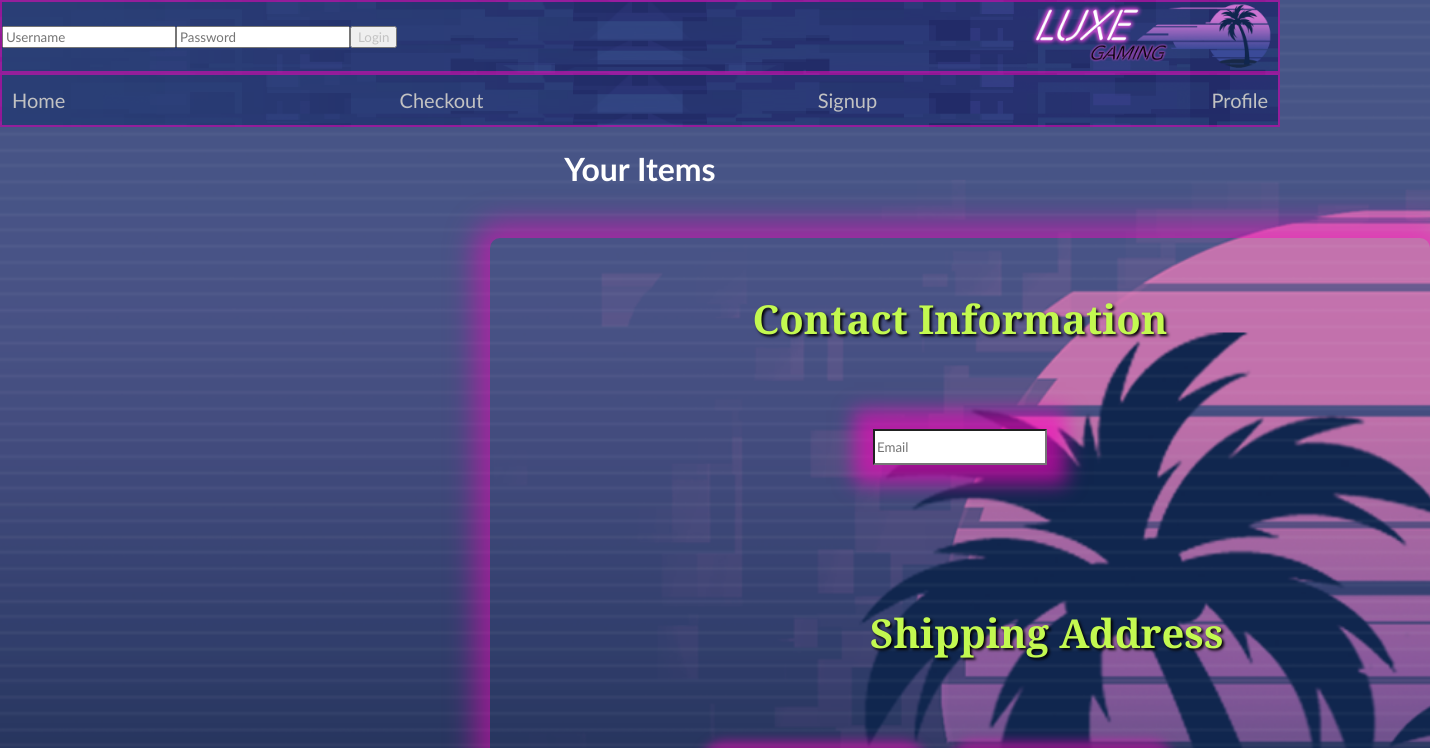
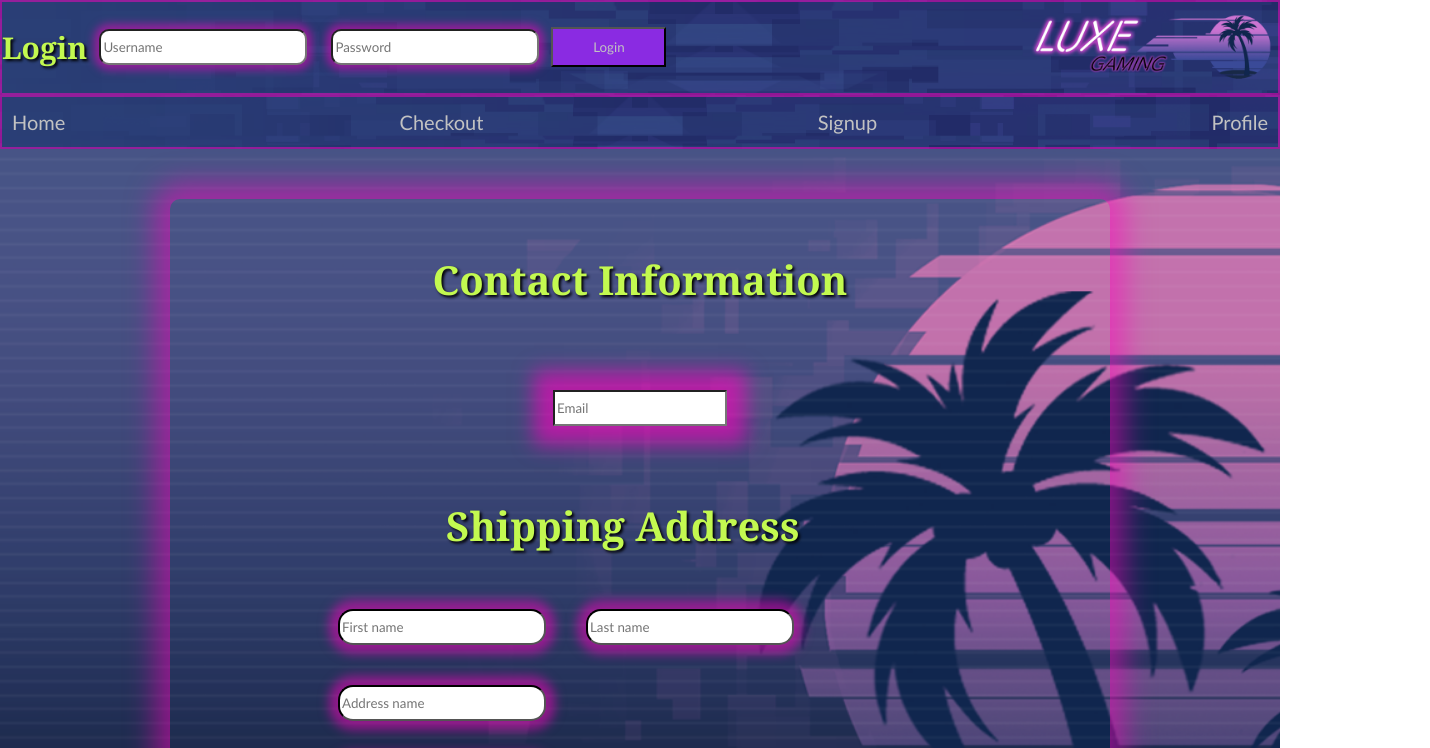
Before and after one commit to ivanlougan/LuxeBid-Frontend, a React (Create React App) app: page /checkout in a window 1280 px wide. Shown: the top 748 px of the page, 1430 px wide, since content can reach past the window. Built offline with nearby package versions, Linux system fonts and the light colour scheme; no server answers.

Commit message:
polished css in checkout page

```diff
--- a/src/components/header/Header.js
+++ b/src/components/header/Header.js
@@ -21,10 +21,11 @@
 
     return (
         <header className="App-header">
-            <form onSubmit={loginSubmit}>
-                <input placeholder="Username" onChange={(e) => setUsername(e.target.value)} />
-                <input placeholder="Password" onChange={(e) => setPassword(e.target.value)}/>
-                <button type="submit">Login</button>
+            <form className="login" onSubmit={loginSubmit}>
+                <h2 className="login-title" > Login </h2>
+                <input className="login-container" placeholder="Username" onChange={(e) => setUsername(e.target.value)} />
+                <input className="login-container" placeholder="Password" onChange={(e) => setPassword(e.target.value)}/>
+                <button className='register-button' type="submit"> Login </button>
             </form>
             <h4>{signMsg}</h4>
             <img id="logo" src={LuxeLogo} alt="logo"></img>
--- a/src/components/header/header.css
+++ b/src/components/header/header.css
@@ -15,3 +15,26 @@
 #logo {
     width: 250px;
 }
+
+.login {
+    display: flex;
+    align-items: center;
+    justify-content: space-evenly;
+}
+
+.login-container {
+    width: 200px;
+    height: 30px;
+    margin: 12px;
+    display: flex;
+    box-shadow: 0px 0px 9px 5px rgba(255, 0, 191, 0.5);
+    border-radius: 10px;
+
+}
+
+.login-title {
+    font-size: 30px;
+    font-family:Georgia, 'Times New Roman', Times, serif;
+    color: rgb(195, 249, 80);
+    text-shadow: 2px 2px 3px black;
+}
--- a/src/pages/checkout.css
+++ b/src/pages/checkout.css
@@ -1,3 +1,8 @@
+.checkout-container {
+    display: flex;
+    flex-direction: column;
+    align-items: center;
+}
 .checkoutBox {
     max-width: 900px;
     height: 100%;
@@ -5,7 +10,7 @@
     padding: 20px;
     display: grid;
     margin-top: 50px;
-    margin-left: 490px;
+    /* margin-left: 490px; */
     margin-bottom: 60px;
     border-color: black;
     box-shadow: 0px 0px 29px 15px rgba(255, 0, 191, 0.5);
@@ -28,9 +33,9 @@
     display: flex;
     flex-direction: column;
     width: 500px;
-    padding: 30px;
-    margin: 40px;
-    margin-left: 150px;
+    padding: 18px;
+    margin: 18px;
+    margin-left: 110px;
     align-items: start;
 
 }
--- a/src/pages/checkout.js
+++ b/src/pages/checkout.js
@@ -11,7 +11,7 @@
 
     return (
         <div className="checkout-container">
-            <h1 id='title'>Your Items</h1>
+            {/* <h1 id='title'>Your Items</h1> */}
           <div className='checkoutBox'>
             <h2>Contact Information</h2>
               <div className='detailBoxes'><input className='EmailBox' placeholder='Email'></input>
```
